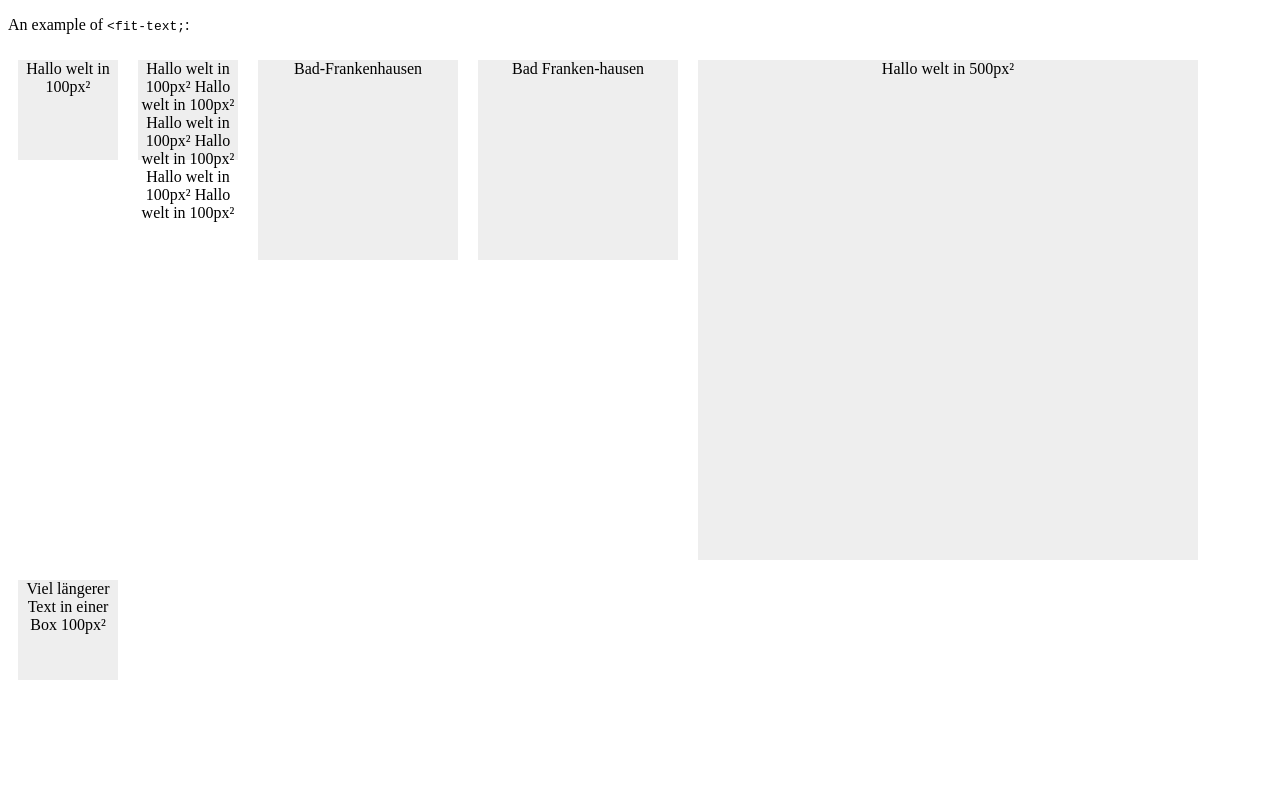
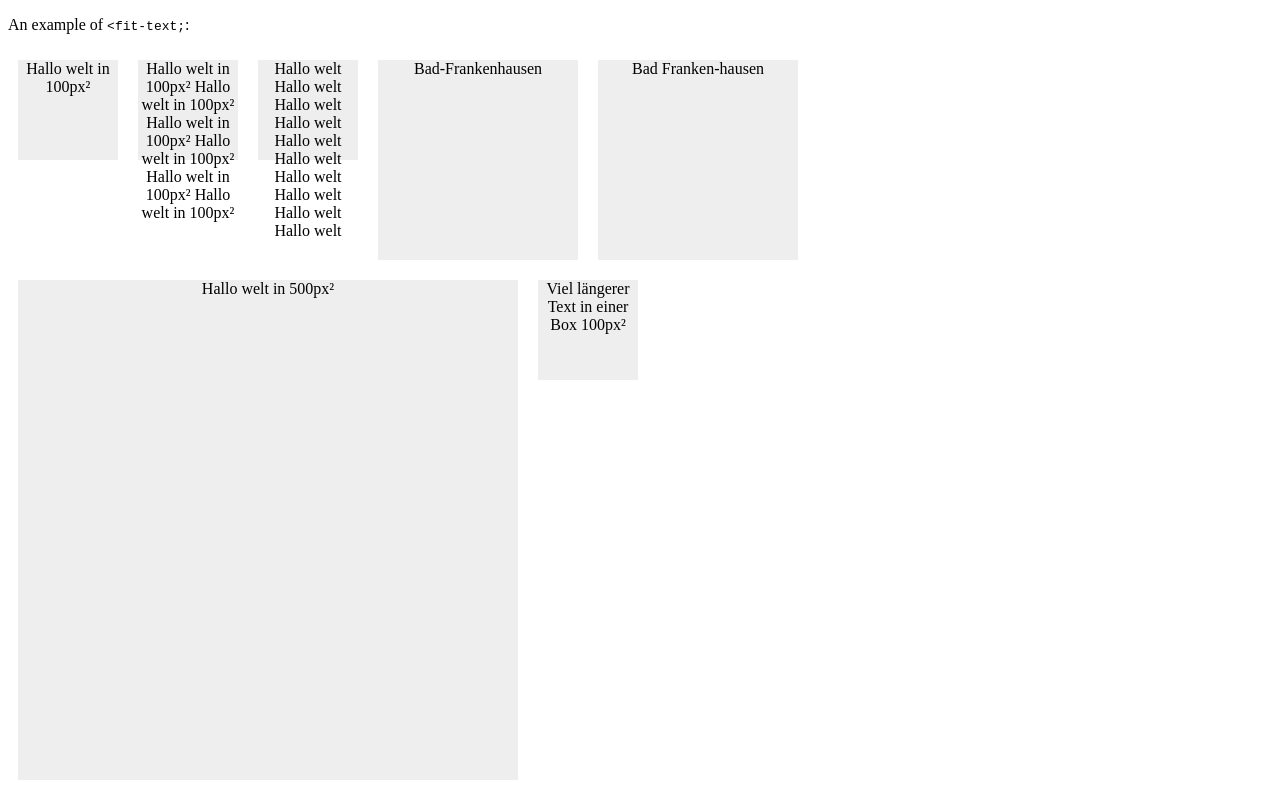
Before and after one commit to itnode/fittext, a website: page demo/index.html in a window 1280 px wide. Drawn offline with Linux system fonts and the light colour scheme.

Commit message:
Better max_font-Handling and height

```diff
--- a/demo/index.html
+++ b/demo/index.html
@@ -44,6 +44,22 @@ subject to an additional IP rights grant found at http://polymer.github.io/PATEN
     </div>
 
 
+    <div style="width:100px; height: 100px; background: #eee">
+        <fit-text>
+            <span>Hallo welt</span>
+            <span>Hallo welt</span>
+            <span>Hallo welt</span>
+            <span>Hallo welt</span>
+            <span>Hallo welt</span>
+            <span>Hallo welt</span>
+            <span>Hallo welt</span>
+            <span>Hallo welt</span>
+            <span>Hallo welt</span>
+            <span>Hallo welt</span>
+         </fit-text>
+    </div>
+
+
     <div style="width:200px; height: 200px; background: #eee">
         <fit-text><span>Bad-Frankenhausen</span></fit-text>
     </div>
```
Also changed, not shown: fit-text.html (+30 -3 lines).
